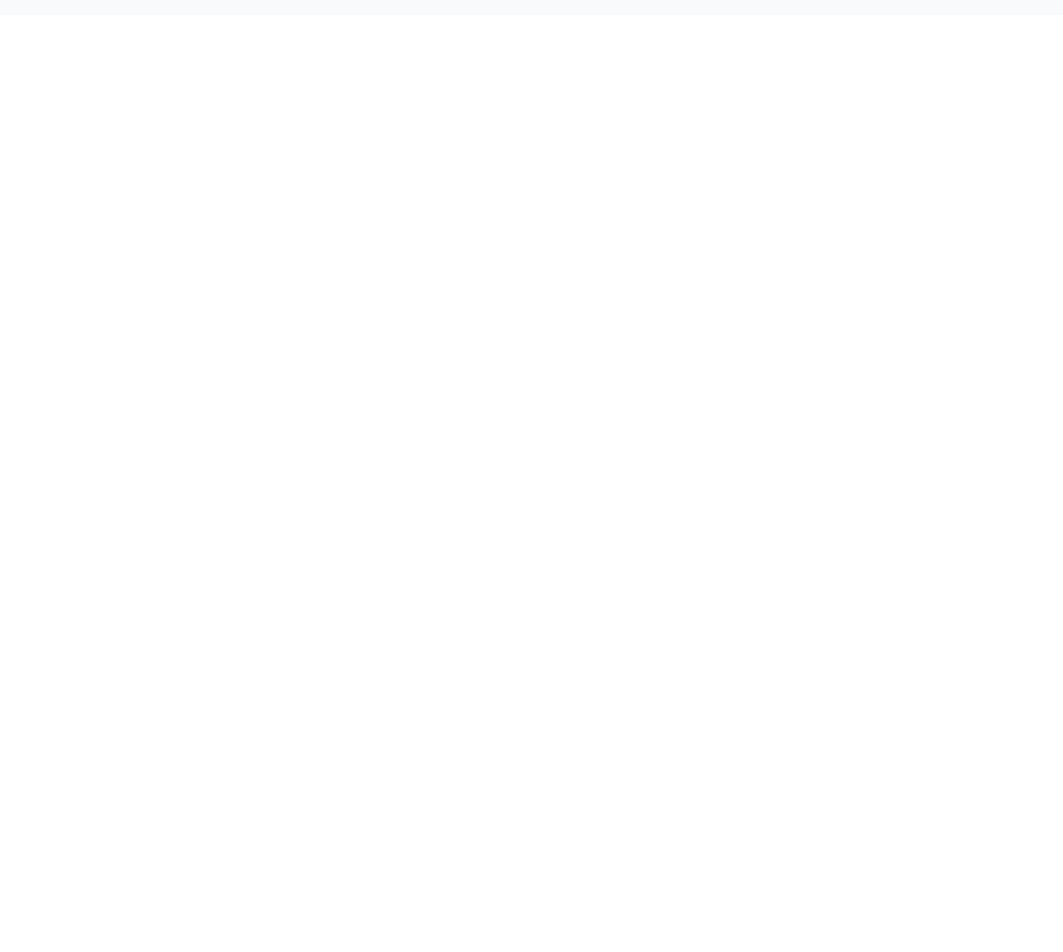
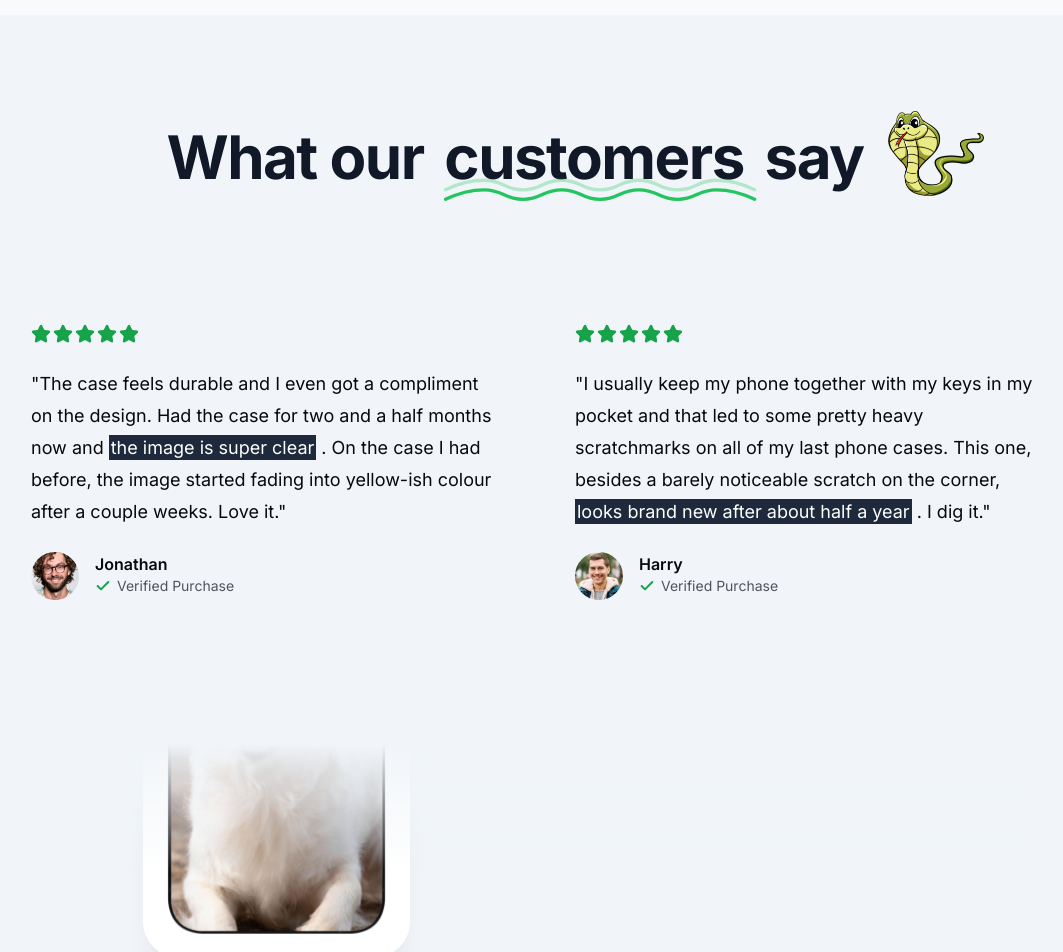
Before and after one commit to rockingkp/viper-wrap, a Next.js app: page / in a window 1280 px wide. Shown: the part 980-1932 px from the top of the page, without its empty margins (65-1128 px from the left). Before the commit the page ends 995 px from the top, so only its background shows below. Built offline with nearby package versions, Linux system fonts and the light colour scheme; no server answers.

Commit message:
implement animated landing page

```diff
--- a/package.json
+++ b/package.json
@@ -14,6 +14,7 @@
     "@radix-ui/react-slot": "^1.1.0",
     "class-variance-authority": "^0.7.0",
     "clsx": "^2.1.1",
+    "framer-motion": "^11.3.2",
     "lucide-react": "^0.407.0",
     "next": "14.2.5",
     "react": "^18",
--- a/src/app/page.tsx
+++ b/src/app/page.tsx
@@ -2,6 +2,8 @@
 import MaxWidthWrapper from "@/components/MaxWidthWrapper";
 import { Check, Star } from "lucide-react";
 import Phone from "@/components/Phone";
+import { Icons } from "@/components/Icons";
+import { Reviews } from "@/components/Reviews";
 
 export default function Home() {
   return (
@@ -103,6 +105,101 @@
           </div>
         </MaxWidthWrapper>
       </section>
+
+      {/* Value proposition section */}
+      <section className="bg-slate-100 py-24">
+        <MaxWidthWrapper className="flex flex-col items-center gap-16 sm:gap-32">
+          <div className="flex flex-col lg:flex-row items-center gap-4 sm:gap-6">
+            <h2 className="order-1 mt-2 tracking-tight text-center text-balance !leading-tight font-bold text-5xl md:text-6xl text-gray-900 ">
+              What our{" "}
+              <span className="relative px-2">
+                customers{" "}
+                <Icons.underline className="hidden sm:block pointer-events-none absolute inset-x-0 -bottom-6 text-green-500 " />
+              </span>{" "}
+              say
+            </h2>
+            <img src="/snake-2.png" className="w-24 order-0 lg:order-2" />
+          </div>
+
+          <div className="mx-auto grid max-w-2xl grid-cols-1 px-4 lg:mx-0 lg:max-w-none lg:grid-cols-2 gap-y-16">
+            <div className="flex flex-auto flex-col gap-4 lg:pr-8 xl:pr-20">
+              <div className="flex gap-0.5 mb-2">
+                <Star className="h-5 w-5 text-green-600 fill-green-600" />
+                <Star className="h-5 w-5 text-green-600 fill-green-600" />
+                <Star className="h-5 w-5 text-green-600 fill-green-600" />
+                <Star className="h-5 w-5 text-green-600 fill-green-600" />
+                <Star className="h-5 w-5 text-green-600 fill-green-600" />
+              </div>
+              <div className="text-lg leading-8">
+                <p>
+                  &quot;The case feels durable and I even got a compliment on
+                  the design. Had the case for two and a half months now and{" "}
+                  <span className="p-0.5 bg-slate-800 text-white">
+                    the image is super clear
+                  </span>{" "}
+                  . On the case I had before, the image started fading into
+                  yellow-ish colour after a couple weeks. Love it.&quot;
+                </p>
+              </div>
+              <div className="flex gap-4 mt-2">
+                <img
+                  className="rounded-full h-12 w-12 object-cover"
+                  src="/users/user-1.png"
+                  alt="user"
+                />
+                <div className="flex flex-col">
+                  <p className="font-semibold">Jonathan</p>
+                  <div className="flex gap-1.5 items-center text-zinc-600">
+                    <Check className="h-4 w-4 stroke-[3px] text-green-600" />
+                    <p className="text-sm">Verified Purchase</p>
+                  </div>
+                </div>
+              </div>
+            </div>
+
+            {/* Second user review  */}
+            <div className="flex flex-auto flex-col gap-4 lg:pr-8 xl:pr-20">
+              <div className="flex gap-0.5 mb-2">
+                <Star className="h-5 w-5 text-green-600 fill-green-600" />
+                <Star className="h-5 w-5 text-green-600 fill-green-600" />
+                <Star className="h-5 w-5 text-green-600 fill-green-600" />
+                <Star className="h-5 w-5 text-green-600 fill-green-600" />
+                <Star className="h-5 w-5 text-green-600 fill-green-600" />
+              </div>
+              <div className="text-lg leading-8">
+                <p>
+                  &quot;I usually keep my phone together with my keys in my
+                  pocket and that led to some pretty heavy scratchmarks on all
+                  of my last phone cases. This one, besides a barely noticeable
+                  scratch on the corner,{" "}
+                  <span className="p-0.5 bg-slate-800 text-white">
+                    looks brand new after about half a year
+                  </span>{" "}
+                  . I dig it.&quot;
+                </p>
+              </div>
+              <div className="flex gap-4 mt-2">
+                <img
+                  className="rounded-full h-12 w-12 object-cover"
+                  src="/users/user-4.jpg"
+                  alt="user"
+                />
+                <div className="flex flex-col">
+                  <p className="font-semibold">Harry</p>
+                  <div className="flex gap-1.5 items-center text-zinc-600">
+                    <Check className="h-4 w-4 stroke-[3px] text-green-600" />
+                    <p className="text-sm">Verified Purchase</p>
+                  </div>
+                </div>
+              </div>
+            </div>
+          </div>
+        </MaxWidthWrapper>
+
+        <div className="pt-16">
+          <Reviews />
+        </div>
+      </section>
     </div>
   );
 }
--- /dev/null
+++ b/src/components/Icons.tsx
@@ -0,0 +1,22 @@
+import { LucideProps } from "lucide-react";
+
+export const Icons = {
+  underline: (props: LucideProps) => (
+    <svg {...props} viewBox="0 0 687 155">
+      <g
+        stroke="currentColor"
+        strokeWidth="7"
+        fill="none"
+        fillRule="evenodd"
+        strokeLinecap="round"
+        strokeLinejoin="round"
+      >
+        <path
+          d="M20 98c27-13.3333333 54-20 81-20 40.5 0 40.5 20 81 20s40.626917-20 81-20 40.123083 20 80.5 20 40.5-20 81-20 40.5 20 81 20 40.626917-20 81-20c26.915389 0 53.748722 6.6666667 80.5 20"
+          opacity=".3"
+        ></path>
+        <path d="M20 118c27-13.3333333 54-20 81-20 40.5 0 40.5 20 81 20s40.626917-20 81-20 40.123083 20 80.5 20 40.5-20 81-20 40.5 20 81 20 40.626917-20 81-20c26.915389 0 53.748722 6.6666667 80.5 20"></path>
+      </g>
+    </svg>
+  ),
+};
--- /dev/null
+++ b/src/components/Reviews.tsx
@@ -0,0 +1,169 @@
+"use client";
+
+import { HTMLAttributes, useEffect, useRef, useState } from "react";
+import MaxWidthWrapper from "./MaxWidthWrapper";
+import { useInView } from "framer-motion";
+import { cn } from "@/lib/utils";
+import Phone from "./Phone";
+
+const PHONES = [
+  "/testimonials/1.jpg",
+  "/testimonials/2.jpg",
+  "/testimonials/3.jpg",
+  "/testimonials/4.jpg",
+  "/testimonials/5.jpg",
+  "/testimonials/6.jpg",
+];
+
+function splitArray<T>(array: Array<T>, numParts: number) {
+  const result: Array<Array<T>> = [];
+
+  for (let i = 0; i < array.length; i++) {
+    const index = i % numParts;
+    if (!result[index]) {
+      result[index] = [];
+    }
+    result[index].push(array[i]);
+  }
+
+  return result;
+}
+
+function ReviewColumn({
+  reviews,
+  className,
+  reviewClassName,
+  msPerPixel = 0,
+}: {
+  reviews: string[];
+  className?: string;
+  reviewClassName?: (reviewIndex: number) => string;
+  msPerPixel?: number;
+}) {
+  const columnRef = useRef<HTMLDivElement | null>(null);
+  const [columnHeight, setColumnHeight] = useState(0);
+  const duration = `${columnHeight * msPerPixel}ms`;
+
+  useEffect(() => {
+    if (!columnRef.current) return;
+
+    const resizeObserver = new window.ResizeObserver(() => {
+      setColumnHeight(columnRef.current?.offsetHeight ?? 0);
+    });
+
+    resizeObserver.observe(columnRef.current);
+
+    return () => {
+      resizeObserver.disconnect();
+    };
+  }, []);
+
+  return (
+    <div
+      ref={columnRef}
+      className={cn("animate-marquee space-y-8 py-4", className)}
+      style={{ "--marquee-duration": duration } as React.CSSProperties}
+    >
+      {reviews.concat(reviews).map((imgSrc, reviewIndex) => (
+        <Review
+          key={reviewIndex}
+          className={reviewClassName?.(reviewIndex % reviews.length)}
+          imgSrc={imgSrc}
+        />
+      ))}
+    </div>
+  );
+}
+
+interface ReviewProps extends HTMLAttributes<HTMLDivElement> {
+  imgSrc: string;
+}
+
+function Review({ imgSrc, className, ...props }: ReviewProps) {
+  const POSSIBLE_ANIMATION_DELAYS = [
+    "0s",
+    "0.1s",
+    "0.2s",
+    "0.3s",
+    "0.4s",
+    "0.5s",
+  ];
+
+  const animationDelay =
+    POSSIBLE_ANIMATION_DELAYS[
+      Math.floor(Math.random() * POSSIBLE_ANIMATION_DELAYS.length)
+    ];
+
+  return (
+    <div
+      className={cn(
+        "animate-fade-in rounded-[2.25rem] bg-white p-6 opacity-0 shadow-xl shadow-slate-900/5",
+        className
+      )}
+      style={{ animationDelay }}
+      {...props}
+    >
+      <Phone imgSrc={imgSrc} />
+    </div>
+  );
+}
+
+function ReviewGrid() {
+  const containerRef = useRef<HTMLDivElement | null>(null);
+  const isInView = useInView(containerRef, { once: true, amount: 0.4 });
+  const columns = splitArray(PHONES, 3);
+  const column1 = columns[0];
+  const column2 = columns[1];
+  const column3 = splitArray(columns[2], 2);
+
+  return (
+    <div
+      ref={containerRef}
+      className="relative -mx-4 mt-16 grid h-[49rem] max-h-[150vh] grid-cols-1 items-start gap-8 overflow-hidden px-4 sm:mt-20 md:grid-cols-2 lg:grid-cols-3"
+    >
+      {isInView ? (
+        <>
+          <ReviewColumn
+            reviews={[...column1, ...column3.flat(), ...column2]}
+            reviewClassName={(reviewIndex) =>
+              cn({
+                "md:hidden": reviewIndex >= column1.length + column3[0].length,
+                "lg:hidden": reviewIndex >= column1.length,
+              })
+            }
+            msPerPixel={10}
+          />
+          <ReviewColumn
+            reviews={[...column2, ...column3[1]]}
+            className="hidden md:block"
+            reviewClassName={(reviewIndex) =>
+              reviewIndex >= column2.length ? "lg:hidden" : ""
+            }
+            msPerPixel={15}
+          />
+          <ReviewColumn
+            reviews={column3.flat()}
+            className="hidden md:block"
+            msPerPixel={10}
+          />
+        </>
+      ) : null}
+      <div className="pointer-events-none absolute inset-x-0 top-0 h-32 bg-gradient-to-b from-slate-100" />
+      <div className="pointer-events-none absolute inset-x-0 bottom-0 h-32 bg-gradient-to-t from-slate-100" />
+    </div>
+  );
+}
+
+export function Reviews() {
+  return (
+    <MaxWidthWrapper className="relative max-w-5xl">
+      <img
+        aria-hidden="true"
+        src="/what-people-are-buying.png"
+        className="absolute select-none hidden xl:block -left-32 top-1/3"
+      />
+
+      <ReviewGrid />
+    </MaxWidthWrapper>
+  );
+}
--- a/tailwind.config.ts
+++ b/tailwind.config.ts
@@ -1,13 +1,13 @@
-import type { Config } from "tailwindcss"
+import type { Config } from "tailwindcss";
 
 const config = {
   darkMode: ["class"],
   content: [
-    './pages/**/*.{ts,tsx}',
-    './components/**/*.{ts,tsx}',
-    './app/**/*.{ts,tsx}',
-    './src/**/*.{ts,tsx}',
-	],
+    "./pages/**/*.{ts,tsx}",
+    "./components/**/*.{ts,tsx}",
+    "./app/**/*.{ts,tsx}",
+    "./src/**/*.{ts,tsx}",
+  ],
   prefix: "",
   theme: {
     container: {
@@ -59,22 +59,27 @@
         sm: "calc(var(--radius) - 4px)",
       },
       keyframes: {
-        "accordion-down": {
-          from: { height: "0" },
-          to: { height: "var(--radix-accordion-content-height)" },
+        marquee: {
+          "100%": {
+            transform: "translateY(-50%)",
+          },
         },
-        "accordion-up": {
-          from: { height: "var(--radix-accordion-content-height)" },
-          to: { height: "0" },
+        "fade-in": {
+          from: {
+            opacity: "0",
+          },
+          to: {
+            opacity: "1",
+          },
         },
       },
       animation: {
-        "accordion-down": "accordion-down 0.2s ease-out",
-        "accordion-up": "accordion-up 0.2s ease-out",
+        marquee: "marquee var(--marquee-duration) linear infinite",
+        "fade-in": "fade-in 0.5s linear forwards",
       },
     },
   },
   plugins: [require("tailwindcss-animate")],
-} satisfies Config
+} satisfies Config;
 
-export default config
+export default config;
```
Also changed, not shown: 1 other file (tests, documents, lock files or other folders).
